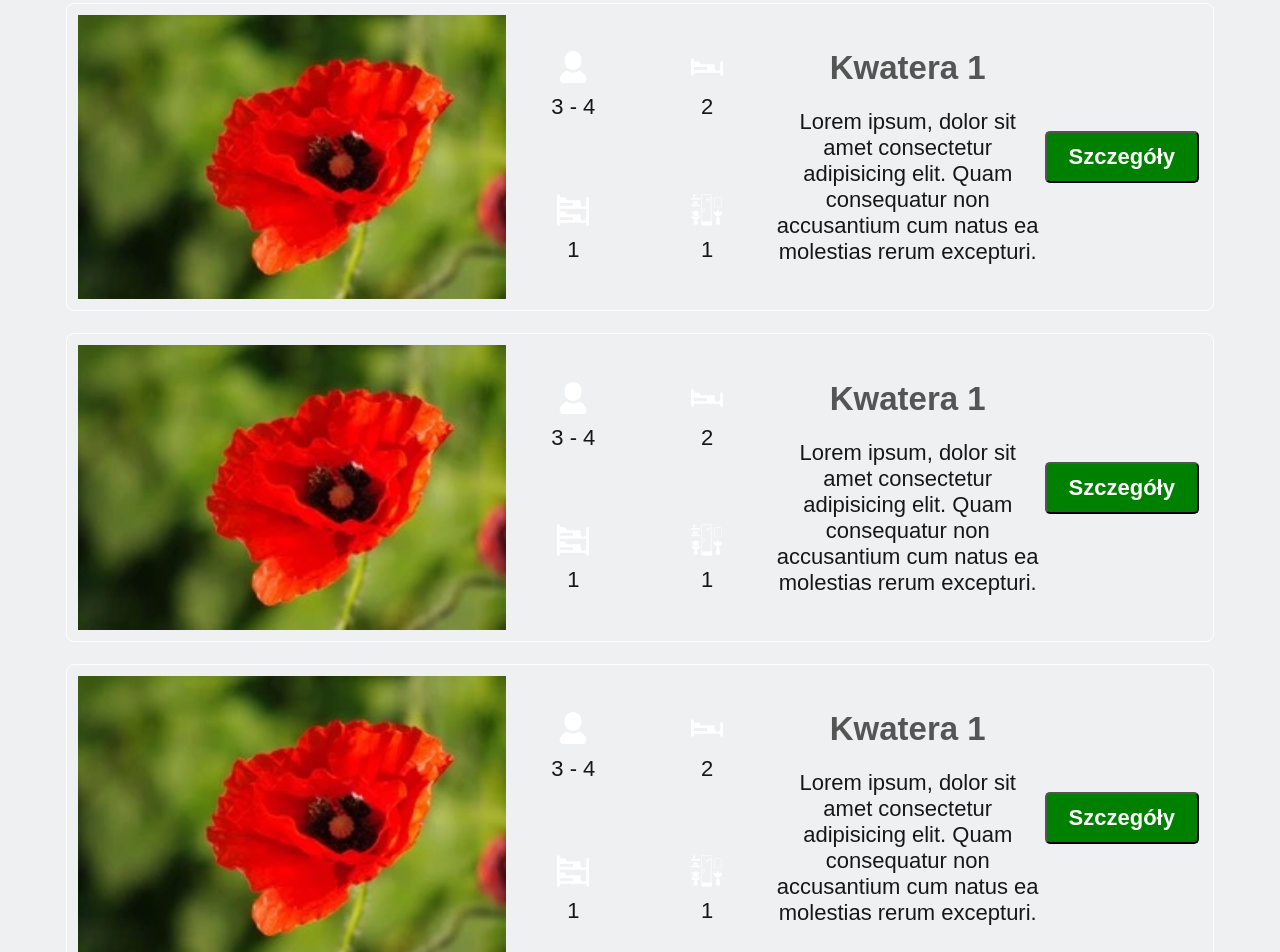
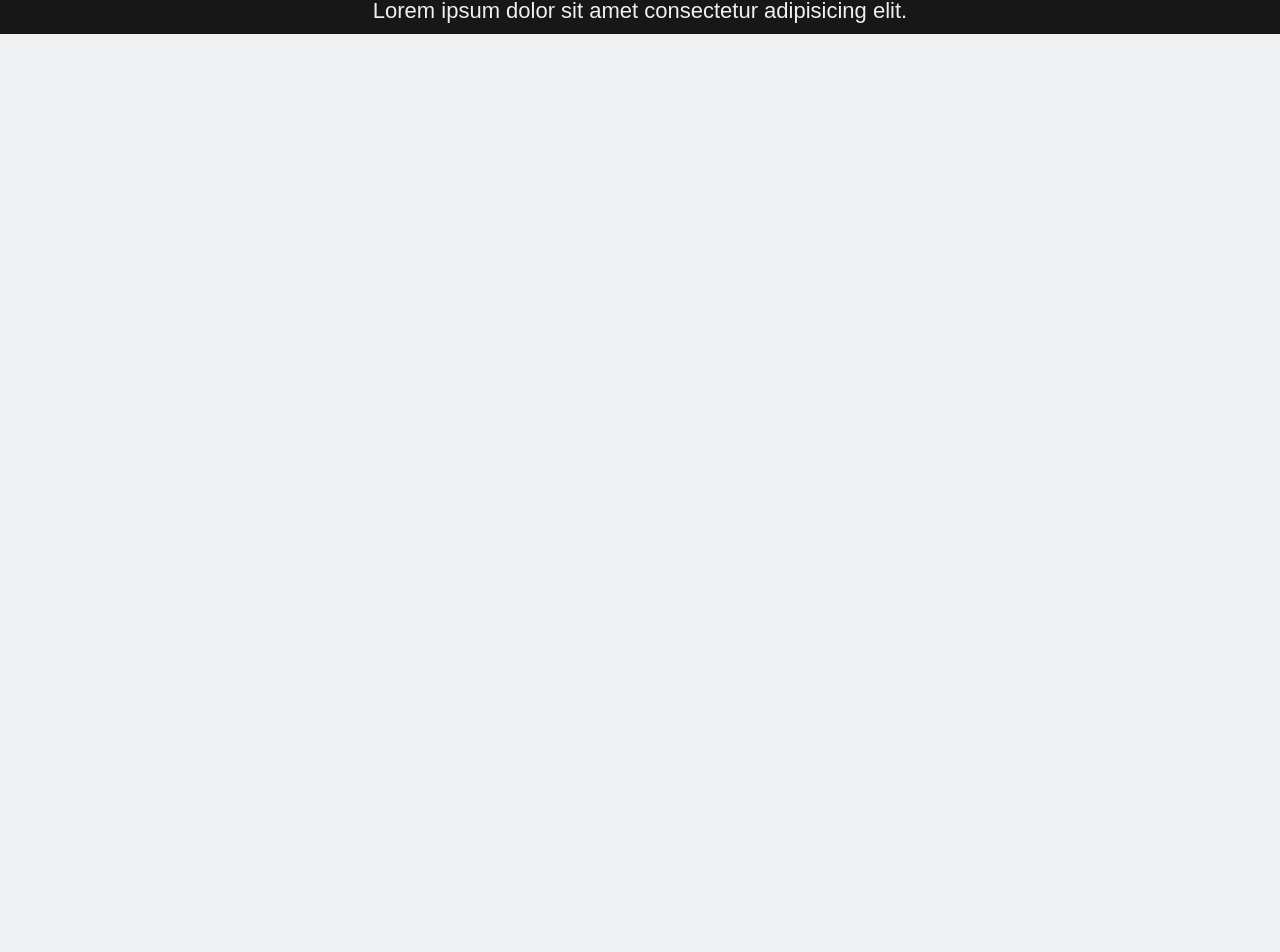
Before and after one commit to TDomagalski/nextjs-15-roomwork, a Next.js app: page /kwatery in a window 1280 px wide. Shown: the part 897-1849 px from the top of the page. After the commit the page ends 931 px from the top, so only its background shows below. Built offline with nearby package versions, Linux system fonts and the light colour scheme.

Commit message:
feat: save

```diff
--- a/src/app/kwatery/page.jsx
+++ b/src/app/kwatery/page.jsx
@@ -21,7 +21,7 @@ export default function Rooms() {
         </div>
       </section>
 
-      <section className={styles.section}>
+      {/* <section className={styles.section}>
         <div className={styles.room}>
           <div className={`${styles.segment}, ${styles.segment_image}`}>
             <Image
@@ -65,139 +65,16 @@ export default function Rooms() {
             </button>
           </div>
         </div>
+      </section> */}
 
-        <div className={styles.room}>
-          <div className={`${styles.segment}, ${styles.segment_image}`}>
-            <Image
-              alt='Image'
-              src='/kwatery/img-mini.webp'
-              width={201}
-              height={134}
-            />
-          </div>
-          <div className={`${styles.segment}, ${styles.segment_info}`}>
-            <div className={styles.info_icons}>
-              <div>
-                <RoomPersonIcon />
-                <span>3 - 4</span>
-              </div>
-              <div>
-                <RoomBedIcon />
-                <span>2</span>
-              </div>
-              <div>
-                <RoomDoubleBedIcon />
-                <span>1</span>
-              </div>
-              <div>
-                <RoomBathroomIcon />
-                <span>1</span>
-              </div>
-            </div>
-            <div className={styles.info_description}>
-              <h2>Kwatera 1</h2>
-              <p>
-                Lorem ipsum, dolor sit amet consectetur adipisicing elit. Quam
-                consequatur non accusantium cum natus ea molestias rerum
-                excepturi.
-              </p>
-            </div>
-          </div>
-          <div className={`${styles.segment}, ${styles.segment_btn}`}>
-            <button className='infoButton'>
-              <span>Szczegóły</span>
-            </button>
-          </div>
-        </div>
-
-        <div className={styles.room}>
-          <div className={`${styles.segment}, ${styles.segment_image}`}>
-            <Image
-              alt='Image'
-              src='/kwatery/img-mini.webp'
-              width={201}
-              height={134}
-            />
-          </div>
-          <div className={`${styles.segment}, ${styles.segment_info}`}>
-            <div className={styles.info_icons}>
-              <div>
-                <RoomPersonIcon />
-                <span>3 - 4</span>
-              </div>
-              <div>
-                <RoomBedIcon />
-                <span>2</span>
-              </div>
-              <div>
-                <RoomDoubleBedIcon />
-                <span>1</span>
-              </div>
-              <div>
-                <RoomBathroomIcon />
-                <span>1</span>
-              </div>
-            </div>
-            <div className={styles.info_description}>
-              <h2>Kwatera 1</h2>
-              <p>
-                Lorem ipsum, dolor sit amet consectetur adipisicing elit. Quam
-                consequatur non accusantium cum natus ea molestias rerum
-                excepturi.
-              </p>
-            </div>
-          </div>
-          <div className={`${styles.segment}, ${styles.segment_btn}`}>
-            <button className='infoButton'>
-              <span>Szczegóły</span>
-            </button>
-          </div>
-        </div>
-
-        <div className={styles.room}>
-          <div className={`${styles.segment}, ${styles.segment_image}`}>
-            <Image
-              alt='Image'
-              src='/kwatery/img-mini.webp'
-              width={201}
-              height={134}
-            />
-          </div>
-          <div className={`${styles.segment}, ${styles.segment_info}`}>
-            <div className={styles.info_icons}>
-              <div>
-                <RoomPersonIcon />
-                <span>3 - 4</span>
-              </div>
-              <div>
-                <RoomBedIcon />
-                <span>2</span>
-              </div>
-              <div>
-                <RoomDoubleBedIcon />
-                <span>1</span>
-              </div>
-              <div>
-                <RoomBathroomIcon />
-                <span>1</span>
-              </div>
-            </div>
-            <div className={styles.info_description}>
-              <h2>Kwatera 1</h2>
-              <p>
-                Lorem ipsum, dolor sit amet consectetur adipisicing elit. Quam
-                consequatur non accusantium cum natus ea molestias rerum
-                excepturi.
-              </p>
-            </div>
-          </div>
-          <div className={`${styles.segment}, ${styles.segment_btn}`}>
-            <button className='infoButton'>
-              <span>Szczegóły</span>
-            </button>
-          </div>
-        </div>
-      </section>
+      <div className={styles.grid_container}>
+        <div className={styles.grid_item}>1</div>
+        <div className={styles.grid_item}>2</div>
+        <div className={styles.grid_item}>3</div>
+        <div className={styles.grid_item}>4</div>
+        <div className={styles.grid_item}>5</div>
+        <div className={styles.grid_item}>6</div>
+      </div>
     </>
   );
 }
--- a/src/app/kwatery/rooms.module.scss
+++ b/src/app/kwatery/rooms.module.scss
@@ -1,147 +1,162 @@
-.section {
-  .room {
-    display: flex;
-    flex-direction: column;
-    margin: 3rem 1rem;
-    padding: 0.5rem;
-    border: 1px solid white;
-    border-radius: 8px;
+// .section {
+//   .room {
+//     display: flex;
+//     flex-direction: column;
+//     margin: 3rem 1rem;
+//     padding: 0.5rem;
+//     border: 1px solid white;
+//     border-radius: 8px;
 
-    .segment {
-      flex-basis: 100%;
-    }
+//     .segment {
+//       flex-basis: 100%;
+//     }
 
-    .segment_image {
-      flex-basis: 100%;
-      img {
-        width: 100%;
-        height: auto;
-      }
-    }
+//     .segment_image {
+//       flex-basis: 100%;
+//       img {
+//         width: 100%;
+//         height: auto;
+//       }
+//     }
 
-    .segment_info {
-      flex-basis: 100%;
-      display: flex;
-      flex-direction: column;
-      justify-content: center;
-      align-items: stretch;
-      margin: 2rem 0;
+//     .segment_info {
+//       flex-basis: 100%;
+//       display: flex;
+//       flex-direction: column;
+//       justify-content: center;
+//       align-items: stretch;
+//       margin: 2rem 0;
 
-      .info_title {
-        margin-bottom: 1rem;
-        text-align: center;
-      }
+//       .info_title {
+//         margin-bottom: 1rem;
+//         text-align: center;
+//       }
 
-      .info_icons {
-        width: 100%;
-        display: flex;
-        justify-content: space-around;
-        align-items: center;
+//       .info_icons {
+//         width: 100%;
+//         display: flex;
+//         justify-content: space-around;
+//         align-items: center;
 
-        > div {
-          width: 15%;
-          display: flex;
-          flex-direction: column;
-          align-items: center;
+//         > div {
+//           width: 15%;
+//           display: flex;
+//           flex-direction: column;
+//           align-items: center;
 
-          svg {
-            fill: #fff;
-            margin-bottom: 0.5rem;
-          }
-        }
-      }
+//           svg {
+//             fill: #fff;
+//             margin-bottom: 0.5rem;
+//           }
+//         }
+//       }
 
-      .info_description {
-        text-align: justify;
-        margin: 2rem 1rem 0;
+//       .info_description {
+//         text-align: justify;
+//         margin: 2rem 1rem 0;
 
-        h2 {
-          margin-bottom: 0.5rem;
-        }
-      }
-    }
+//         h2 {
+//           margin-bottom: 0.5rem;
+//         }
+//       }
+//     }
 
-    .segment_btn {
-      flex-basis: 100%;
-      display: flex;
-      justify-content: center;
-      align-items: center;
-      margin-bottom: 1rem;
-    }
+//     .segment_btn {
+//       flex-basis: 100%;
+//       display: flex;
+//       justify-content: center;
+//       align-items: center;
+//       margin-bottom: 1rem;
+//     }
+//   }
+// }
+
+// // RWD dla dużych ekranów
+// @media (min-width: 768px) {
+//   .section {
+//     .room {
+//       flex-direction: row;
+//       flex-wrap: nowrap;
+//       justify-content: space-between;
+//       margin: 1rem 3rem;
+
+//       .segment {
+//         flex-basis: 30%;
+//       }
+
+//       .segment_image {
+//         flex-basis: auto;
+//         width: 450px;
+//         img {
+//           width: 100%;
+//           height: auto;
+//         }
+//       }
+
+//       .segment_info {
+//         flex-basis: 50%;
+//         flex-direction: row;
+//         flex-wrap: wrap;
+//         margin: 0;
+
+//         .info_icons {
+//           flex-basis: 50%;
+//           display: flex;
+//           flex-wrap: wrap;
+//           justify-content: space-around;
+//           align-items: center;
+
+//           > div {
+//             width: 30%;
+//             margin: 1rem;
+//             display: flex;
+//             flex-direction: column;
+//             align-items: center;
+
+//             svg {
+//               fill: #fff;
+//               width: 40%;
+//             }
+//           }
+//         }
+
+//         .info_description {
+//           flex-basis: 50%;
+//           text-align: center;
+//           margin: 0;
+//           display: flex;
+//           flex-direction: column;
+//           justify-content: center;
+//           align-items: center;
+
+//           h2 {
+//             margin-bottom: 1rem;
+//           }
+//         }
+//       }
+
+//       .segment_btn {
+//         flex-basis: 15%;
+//         display: flex;
+//         justify-content: center;
+//         align-items: center;
+//         margin-bottom: 0;
+//       }
+//     }
+//   }
+// }
+
+.grid_container {
+  margin: 3rem 1rem;
+}
+
+.grid_item {
+  display: flex;
+  justify-content: center;
+  align-items: center;
+  background-color: aqua;
+
+  &:nth-child(even) {
+    background-color: lightcoral;
   }
 }
-
-// RWD dla dużych ekranów
-@media (min-width: 768px) {
-  .section {
-    .room {
-      flex-direction: row;
-      flex-wrap: nowrap;
-      justify-content: space-between;
-      margin: 1rem 3rem;
-
-      .segment {
-        flex-basis: 30%;
-      }
-
-      .segment_image {
-        flex-basis: auto;
-        width: 450px;
-        img {
-          width: 100%;
-          height: auto;
-        }
-      }
-
-      .segment_info {
-        flex-basis: 50%;
-        flex-direction: row;
-        flex-wrap: wrap;
-        margin: 0;
-
-        .info_icons {
-          flex-basis: 50%;
-          display: flex;
-          flex-wrap: wrap;
-          justify-content: space-around;
-          align-items: center;
-
-          > div {
-            width: 30%;
-            margin: 1rem;
-            display: flex;
-            flex-direction: column;
-            align-items: center;
-
-            svg {
-              fill: #fff;
-              width: 40%;
-            }
-          }
-        }
-
-        .info_description {
-          flex-basis: 50%;
-          text-align: center;
-          margin: 0;
-          display: flex;
-          flex-direction: column;
-          justify-content: center;
-          align-items: center;
-
-          h2 {
-            margin-bottom: 1rem;
-          }
-        }
-      }
-
-      .segment_btn {
-        flex-basis: 15%;
-        display: flex;
-        justify-content: center;
-        align-items: center;
-        margin-bottom: 0;
-      }
-    }
-  }
-}
```
